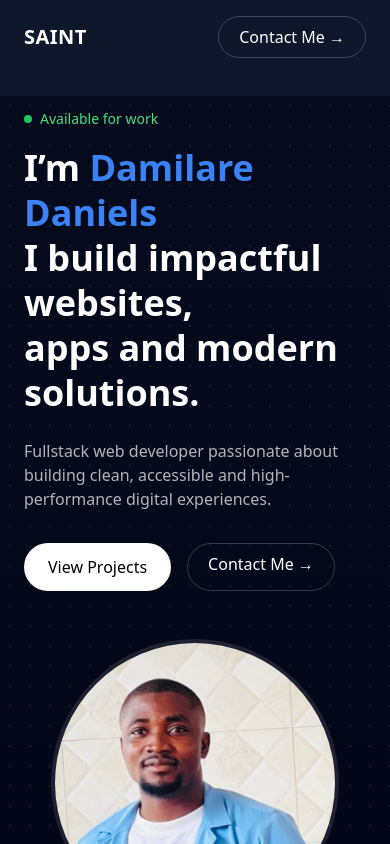
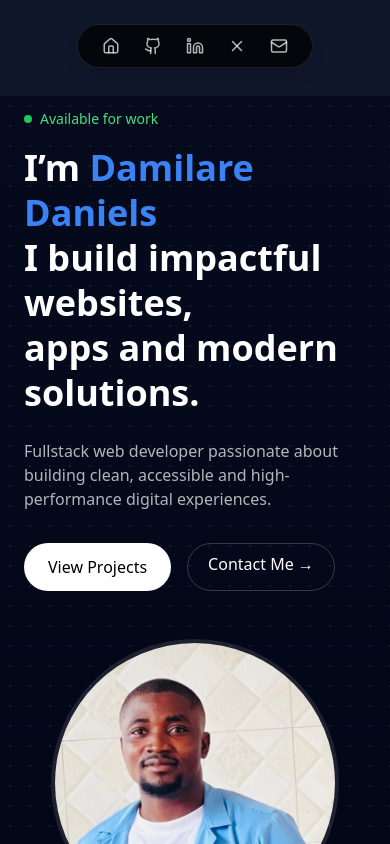
Before and after one commit to Dresaint/my_port, a React (Vite) app: page / in a window 390 px wide. Shown: the top 844 px of the page. Built offline with nearby package versions, Linux system fonts and the light colour scheme.

Commit message:
changed my mobile view

```diff
--- a/src/components/Nav.jsx
+++ b/src/components/Nav.jsx
@@ -1,40 +1,96 @@
-
-
-import { Github } from "lucide-react"
-
-
+import { Github, Home, Mail, Linkedin, X } from "lucide-react";
 
 export default function Navbar() {
-
-
-
   return (
-    <header className="fixed top-0 left-0 w-full z-50" id="nav">
+    <>
+      {/* ===== Desktop Navbar (UNCHANGED) ===== */}
+      <header className="fixed top-0 left-0 w-full z-50 hidden md:block">
         <nav className="max-w-7xl mx-auto px-6 py-4 flex items-center justify-between">
-
           {/* Logo */}
           <h1 className="text-white text-xl font-semibold tracking-wide">
             SAINT
           </h1>
 
           {/* Center icons */}
-        <div className="hidden md:flex items-center gap-6 bg-black/40 backdrop-blur-md px-6 py-3 rounded-full border border-white/10">
-          <a href="#home" className="text-white/70 hover:text-white cursor-pointer">🏠</a>
-          <a href="https://github.com/Dresaint" className="text-white/70 hover:text-white cursor-pointer" target="_blank"><Github size= {16} /></a>
-          <a href="https://www.linkedin.com/in/damilare-daniels-7a1742389/" className="text-white/70 hover:text-white cursor-pointer">in</a>
-          <a href="https://x.com/iamdreysaint" className="text-white/70 hover:text-white cursor-pointer">𝕏</a>
-          <a href="#contact" className="text-white/70 hover:text-white cursor-pointer">✉️</a>
+          <div className="flex items-center gap-6 bg-black/40 backdrop-blur-md px-6 py-3 rounded-full border border-white/10">
+            <a href="#home" className="text-white/70 hover:text-white">🏠</a>
 
+            <a
+              href="https://github.com/Dresaint"
+              target="_blank"
+              className="text-white/70 hover:text-white"
+            >
+              <Github size={16} />
+            </a>
 
+            <a
+              href="https://www.linkedin.com/in/damilare-daniels-7a1742389/"
+              target="_blank"
+              className="text-white/70 hover:text-white"
+            >
+              in
+            </a>
+
+            <a
+              href="https://x.com/iamdreysaint"
+              target="_blank"
+              className="text-white/70 hover:text-white"
+            >
+              𝕏
+            </a>
+
+            <a href="#contact" className="text-white/70 hover:text-white">
+              ✉️
+            </a>
           </div>
 
           {/* Contact button */}
-        <a href="#contact"
-           className="text-white border border-white/20 px-5 py-2 rounded-full hover:bg-white hover:text-black transition">
+          <a
+            href="#contact"
+            className="text-white border border-white/20 px-5 py-2 rounded-full hover:bg-white hover:text-black transition"
+          >
             Contact Me →
-
           </a>
         </nav>
       </header>
-  )
+
+      {/* ===== Mobile Floating Navbar ===== */}
+      <div className="fixed top-6 left-1/2 -translate-x-1/2 z-50 md:hidden">
+        <div className="flex items-center gap-6 px-6 py-3 rounded-full bg-black/70 backdrop-blur-md border border-white/10 shadow-lg">
+
+          <a href="#home" className="text-white/70 hover:text-white transition">
+            <Home size={18} />
+          </a>
+
+          <a
+            href="https://github.com/Dresaint"
+            target="_blank"
+            className="text-white/70 hover:text-white transition"
+          >
+            <Github size={18} />
+          </a>
+
+          <a
+            href="https://www.linkedin.com/in/damilare-daniels-7a1742389/"
+            target="_blank"
+            className="text-white/70 hover:text-white transition"
+          >
+            <Linkedin size={18} />
+          </a>
+
+          <a
+            href="https://x.com/iamdreysaint"
+            target="_blank"
+            className="text-white/70 hover:text-white transition"
+          >
+            <X size={18} />
+          </a>
+
+          <a href="#contact" className="text-white/70 hover:text-white transition">
+            <Mail size={18} />
+          </a>
+        </div>
+      </div>
+    </>
+  );
 }
```
Lines whose indentation alone changed are shown as unchanged.
